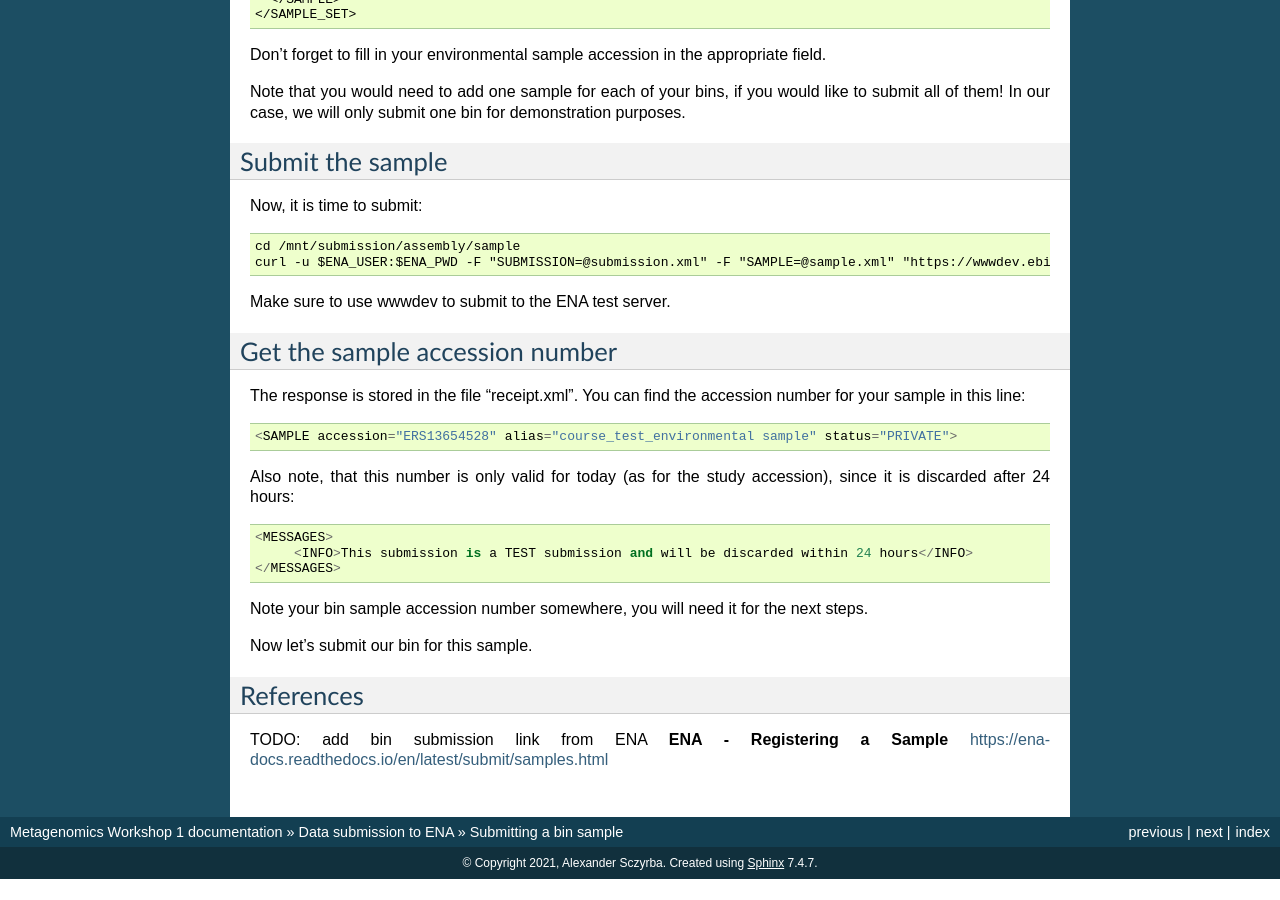
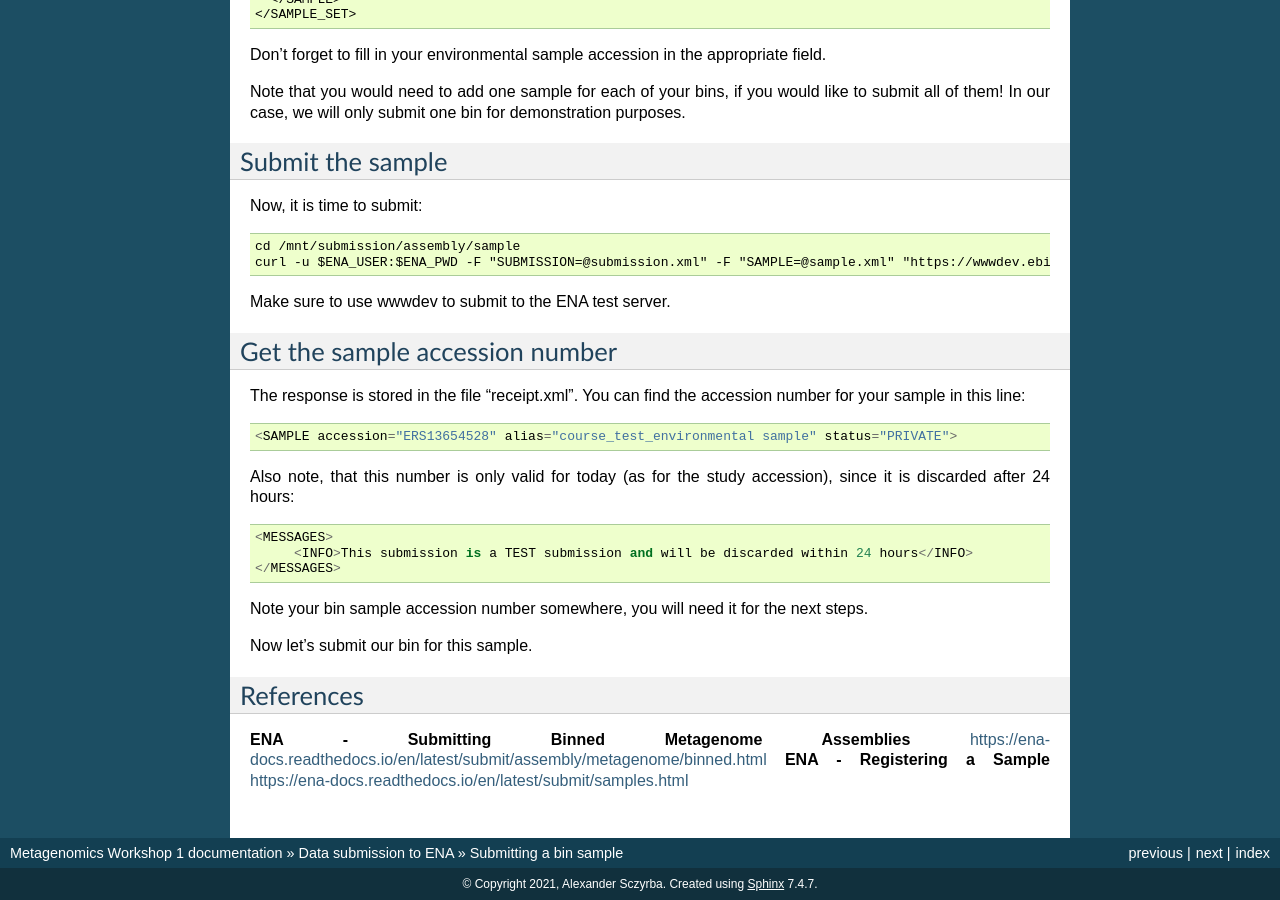
Before and after one commit to metagenomics/metagenomics-workshop, a Sphinx documentation site: the page built from docs/data_submission/bin_sample.rst, in a window 1280 px wide and 900 px high, scrolled down 2307 px. Built offline with Sphinx 7.4.7, drawn with Linux system fonts in a browser that asks for light colours; before the commit the page ends 3186 px from its top, so only the background shows below that.

Commit message:
Update bin_sample.rst

```diff
--- a/docs/data_submission/bin_sample.rst
+++ b/docs/data_submission/bin_sample.rst
@@ -164,5 +164,5 @@ Now let's submit our bin for this sample.
 
 References
 ^^^^^^^^^^
-TODO: add bin submission link from ENA
+**ENA - Submitting Binned Metagenome Assemblies** https://ena-docs.readthedocs.io/en/latest/submit/assembly/metagenome/binned.html
 **ENA - Registering a Sample** https://ena-docs.readthedocs.io/en/latest/submit/samples.html
```
